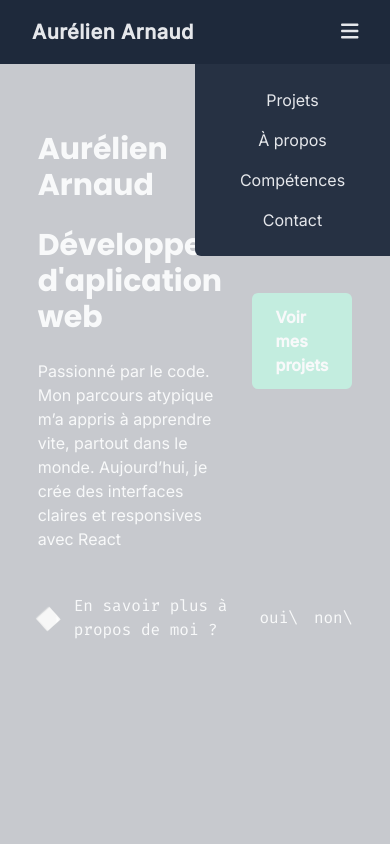
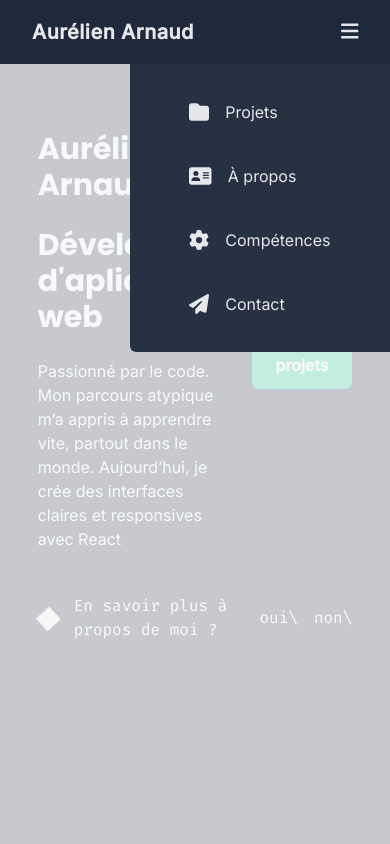
Before and after one commit to aurelienrnd/portfolio, a React (Vite) app: page / in a window 390 px wide. Both pictures are taken after a click on the button 349 px from the left and 32 px from the top of the page. Shown: the top 844 px of the page. Built offline with nearby package versions, Linux system fonts and the light colour scheme.

Commit message:
feature: ajout d'icone dans navigation mobil

```diff
--- a/src/compoments/layout/Header.tsx
+++ b/src/compoments/layout/Header.tsx
@@ -1,12 +1,20 @@
 import { useEffect, useState } from 'react';
 import { Link, useLocation } from 'react-router';
+import ReactModal from 'react-modal';
 import { FontAwesomeIcon } from '@fortawesome/react-fontawesome';
-import { faBars } from '@fortawesome/free-solid-svg-icons';
-import ReactModal from 'react-modal';
+import {
+  faBars,
+  faHouse,
+  faGear,
+  faPaperPlane,
+  faAddressCard,
+  faFolder,
+} from '@fortawesome/free-solid-svg-icons';
 
 type NavList = {
   destination: string;
   label: string;
+  icon: import('@fortawesome/fontawesome-svg-core').IconDefinition;
 };
 type NavProps = {
   navList: NavList[];
@@ -22,11 +30,12 @@ function Header(): React.JSX.Element {
   //Création d'un tableaux dinamique qui contient les info de navigation
   const [navDestination, setNavDestination] = useState('/project');
   const [navLabel, setNavLabel] = useState('Projets');
+  const [navIcon, setNavIcon] = useState(faFolder);
   const navList: NavList[] = [
-    { destination: navDestination, label: navLabel },
-    { destination: '/#about', label: 'À propos' },
-    { destination: '/#skilles', label: 'Compétences' },
-    { destination: '/#footer', label: 'Contact' },
+    { destination: navDestination, label: navLabel, icon: navIcon },
+    { destination: '/#about', label: 'À propos', icon: faAddressCard },
+    { destination: '/#skilles', label: 'Compétences', icon: faGear },
+    { destination: '/#footer', label: 'Contact', icon: faPaperPlane },
   ];
 
   // Modifie le liens dinamique du tableaux en fonction de la page visitée
@@ -35,9 +44,11 @@ function Header(): React.JSX.Element {
     if (location.pathname === '/project') {
       setNavDestination('/');
       setNavLabel('Accueil');
+      setNavIcon(faHouse);
     } else {
       setNavDestination('/project');
       setNavLabel('Projets');
+      setNavIcon(faFolder);
     }
   }, [location.pathname]);
 
@@ -97,17 +108,20 @@ function MenuMobile({ navList }: NavProps): React.JSX.Element {
       <ReactModal
         isOpen={isOpen}
         onRequestClose={handleMenuToggle}
-        className="fixed top-16 right-0 w-1/2 h-auto bg-color-four z-9999 flex justify-center items-center rounded-bl-md openModal"
+        className="fixed top-16 right-0 w-2/3 h-auto bg-color-four z-9999 flex justify-center items-center rounded-bl-md openModal"
       >
-        <nav className="flex flex-col items-center gap-4 my-6">
+        <nav className="flex flex-col items-start gap-4 my-6 w-2/3">
           {navList.map(nav => (
-            <button key={nav.label} onClick={handleMenuToggle}>
-              <Link
-                to={nav.destination}
-                className=" hover:border-b-1 hover:border-b-color-three"
-              >
-                {nav.label}
-              </Link>
+            <button
+              key={nav.label}
+              onClick={handleMenuToggle}
+              className="flex gap-4 items-center w-full h-12 px-4 rounded-md hover:bg-color-three"
+            >
+              <FontAwesomeIcon
+                icon={nav.icon}
+                className="text-xl text-color-twoo"
+              />
+              <Link to={nav.destination}>{nav.label}</Link>
             </button>
           ))}
         </nav>
--- a/src/styles/style.css
+++ b/src/styles/style.css
@@ -6,7 +6,7 @@
   --color-color-one: #1e293b; /* fond */
   --color-color-two: #e5e7eb; /* texte principal */
   --color-color-three: #10b981; /* bouton principal */
-  --color-color-four: #263143; /* lien secondaire */
+  --color-color-four: #263143; /* fond secondaire */
 
   /*** Font ***/
   --font-title: 'Poppins', sans-serif;
```
